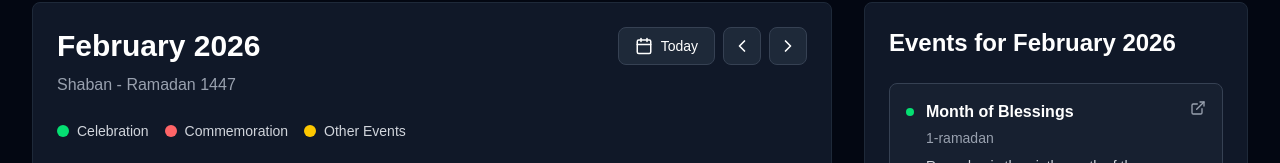
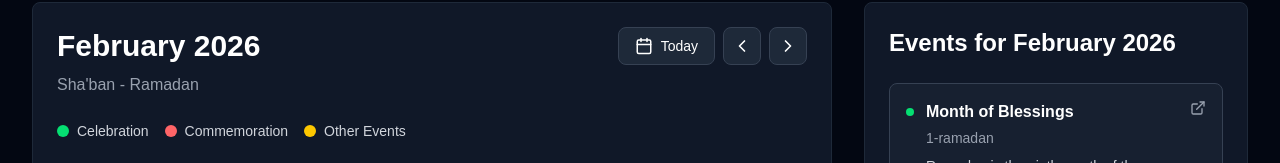
Before and after one commit to syed-neosoft-demos/shia-calendar-online, a Next.js app: page / in a window 1280 px wide. Shown: the part 164-327 px from the top of the page. Built offline with nearby package versions, Linux system fonts and the light colour scheme.

Commit message:
fix some issues

```diff
--- a/app/components/Calendar.tsx
+++ b/app/components/Calendar.tsx
@@ -15,6 +15,7 @@ export function CalendarDay({
     `${hijriDate?.day}-${hijriDate?.monthName}`,
   );
   console.log("isToday :>> ", isToday);
+
   return (
     <button
       onClick={onClick}
--- a/app/lib/supabase-client.ts
+++ /dev/null
@@ -1,6 +0,0 @@
-import { createClient } from "@supabase/supabase-js";
-
-export const supabase = createClient(
-  process.env.NEXT_PUBLIC_SUPABASE_URL!,
-  process.env.NEXT_PUBLIC_SUPABASE_ANON_KEY!,
-);
--- a/app/lib/supabase-server.ts
+++ /dev/null
@@ -1,6 +0,0 @@
-import { createClient } from "@supabase/supabase-js";
-
-export const supabaseServer = createClient(
-  process.env.NEXT_PUBLIC_SUPABASE_URL!,
-  process.env.SUPABASE_SERVICE_ROLE_KEY!, // server only
-);
--- a/app/page.tsx
+++ b/app/page.tsx
@@ -7,7 +7,7 @@ import { EventPopup } from "./components/EventPopup";
 import { getHijriMonthRange, HIJRI_MONTHS } from "./utils/date";
 import Header from "./components/Header";
 import { DAYS_OF_WEEK, MONTH_NAMES } from "./utils/date";
-import events from "./lib/events";
+import events from "./utils/events";
 import {
   generateCalendarDays,
   getEventsForDate,
@@ -55,7 +55,8 @@ export default function Calendar() {
       : `${HIJRI_MONTHS[hijriRange.start.month - 1]} - ${HIJRI_MONTHS[hijriRange.end.month - 1]} ${hijriRange.end.year}`;
 
   const calendarDays = generateCalendarDays(year, month);
-
+  const months = new Set(calendarDays.map((el) => el.hijriDate?.monthName));
+  console.log("months :>> ", months);
   return (
     <div className="bg-gray-950 p-4 md:p-8 min-h-screen text-white">
       <div className="mx-auto max-w-7xl">
@@ -90,7 +91,9 @@ export default function Calendar() {
                     </button>
                   </div>
                 </div>
-                <p className="text-gray-400">{hijriDisplay}</p>
+                <p className="text-gray-400">
+                  {[...months].join(", ").replace(",", " - ")}
+                </p>
               </div>
 
               <div className="flex flex-wrap items-center gap-4 mb-4">
--- a/app/utils/helper.ts
+++ b/app/utils/helper.ts
@@ -1,4 +1,4 @@
-import events from "../lib/events";
+import events from "../utils/events";
 import { formatIslamic, getIslamicDate } from "./date";
 import { CalendarEvent, HijriDate } from "./types";
 
```
Also changed, not shown: app/utils/events.ts (renamed from app/lib/events.ts).
